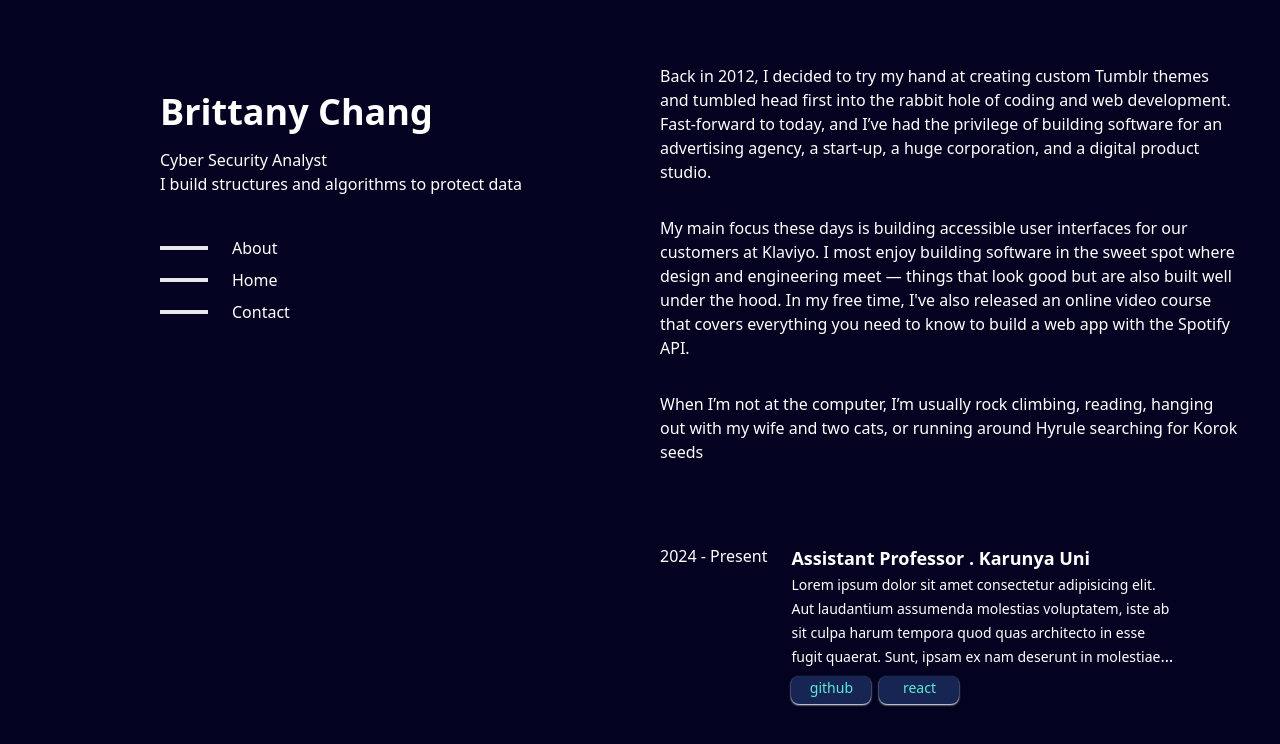
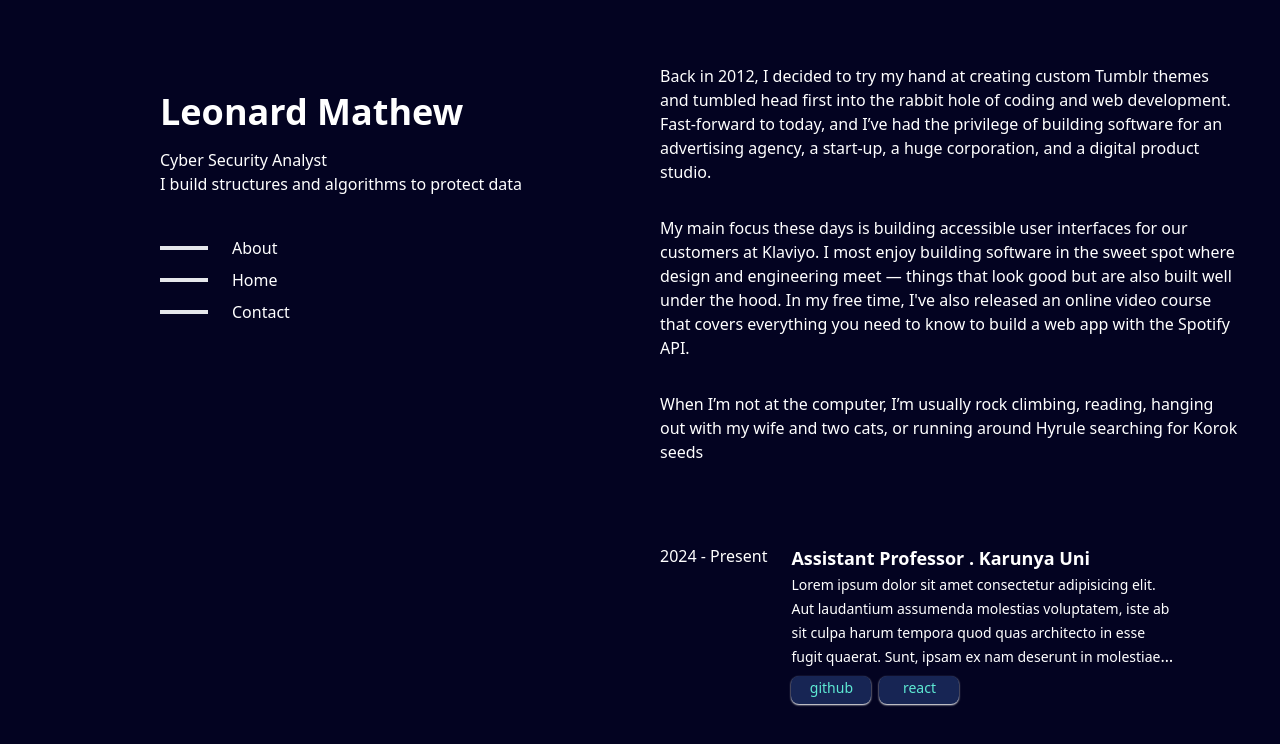
Before and after one commit to haronpaulson/portfolio-mathew, a React (Create React App) app: page / in a window 1280 px wide. Shown: the top 744 px of the page. Built offline with nearby package versions, Linux system fonts and the light colour scheme.

Commit message:
change name

```diff
--- a/src/Mainpage.js
+++ b/src/Mainpage.js
@@ -7,7 +7,7 @@ function Mainpage() {
         <div className=' flex pt'>
             <div className=' w-1/2 h-screen fixed  pt-20 text-start pl-40'>
                 <div className=' space-'>
-                <h1 className=' text-4xl font-bold pt-3 pb-4'>Brittany Chang </h1>
+                <h1 className=' text-4xl font-bold pt-3 pb-4'>Leonard Mathew </h1>
                 <p1 className=' pb-4'> Cyber Security Analyst</p1> <br/>
                 <p2> I build structures and algorithms to protect data</p2>
                 </div>
```
